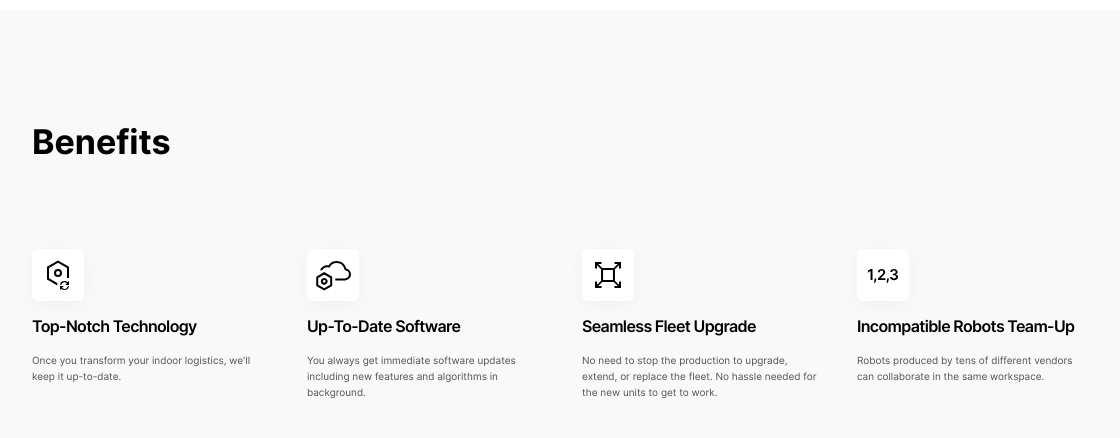
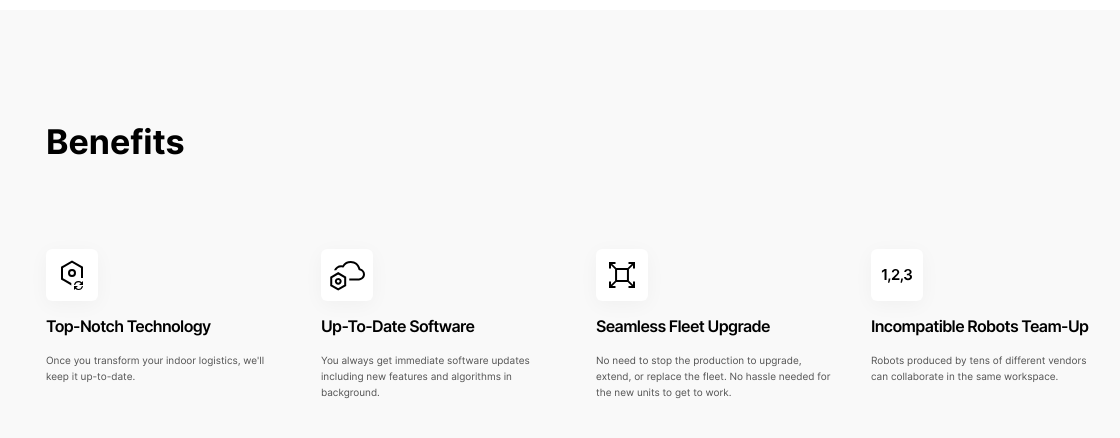
Before and after one commit to kvnloughead/ant-robotics, a React (Create React App) app: page / in a window 1536 px wide. Shown: the top 438 px of the page, without its empty margins (192-1312 px from the left). Built offline with nearby package versions, Linux system fonts and the light colour scheme.

Commit message:
fix: improve display res > 1280

```diff
--- a/src/components/Section/Section.css
+++ b/src/components/Section/Section.css
@@ -28,8 +28,9 @@
 
 @media screen and (min-width: 1281px) {
   .section {
-    padding-right: calc((100vw - 1108px) / 2);
-    padding-left: calc((100vw - 1108px) / 2);
+    padding-right: calc((100vw - 1080px) / 2);
+    padding-left: calc((100vw - 1080px) / 2);
+    justify-content: center;
   }
 }
 
```
